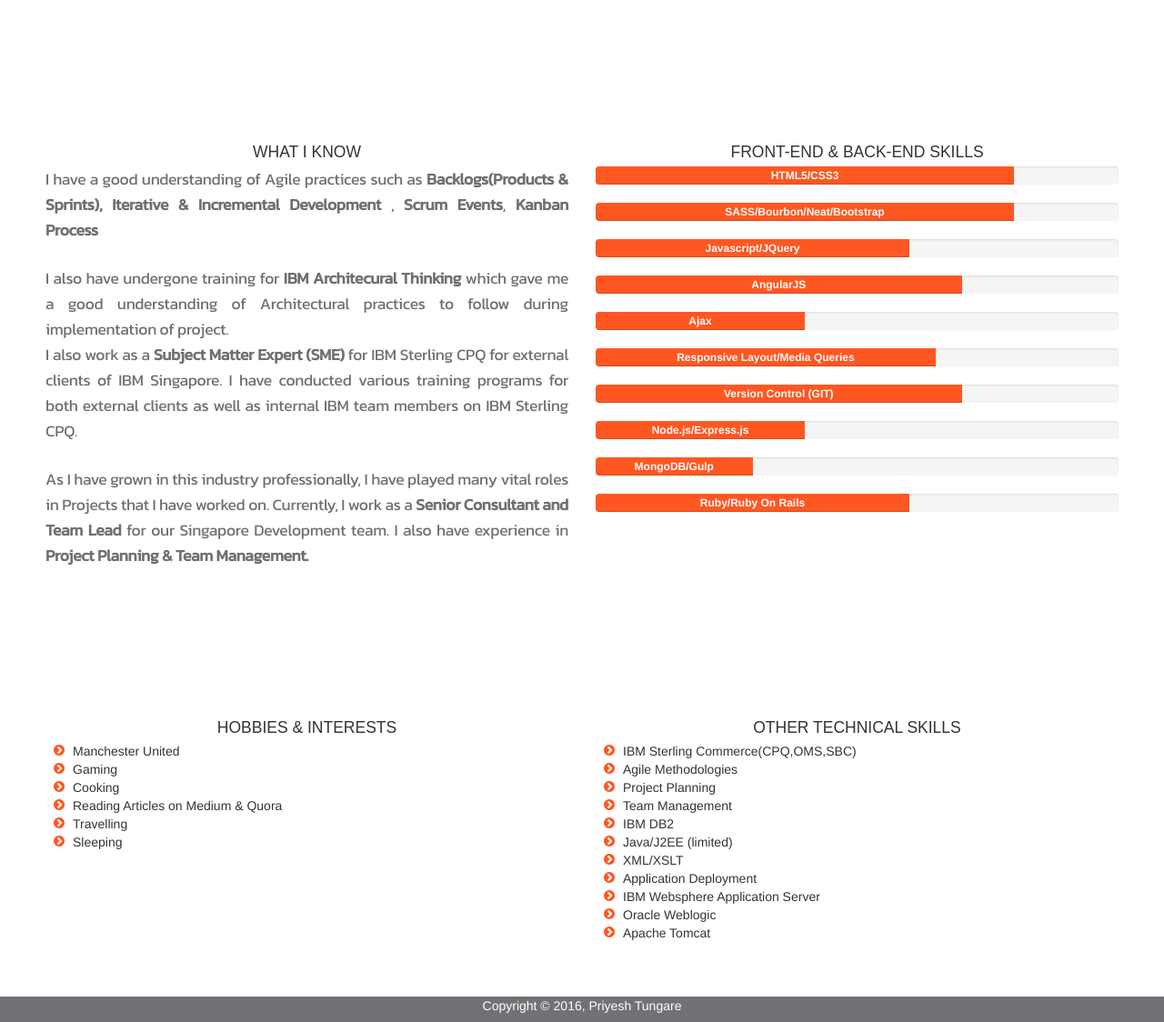
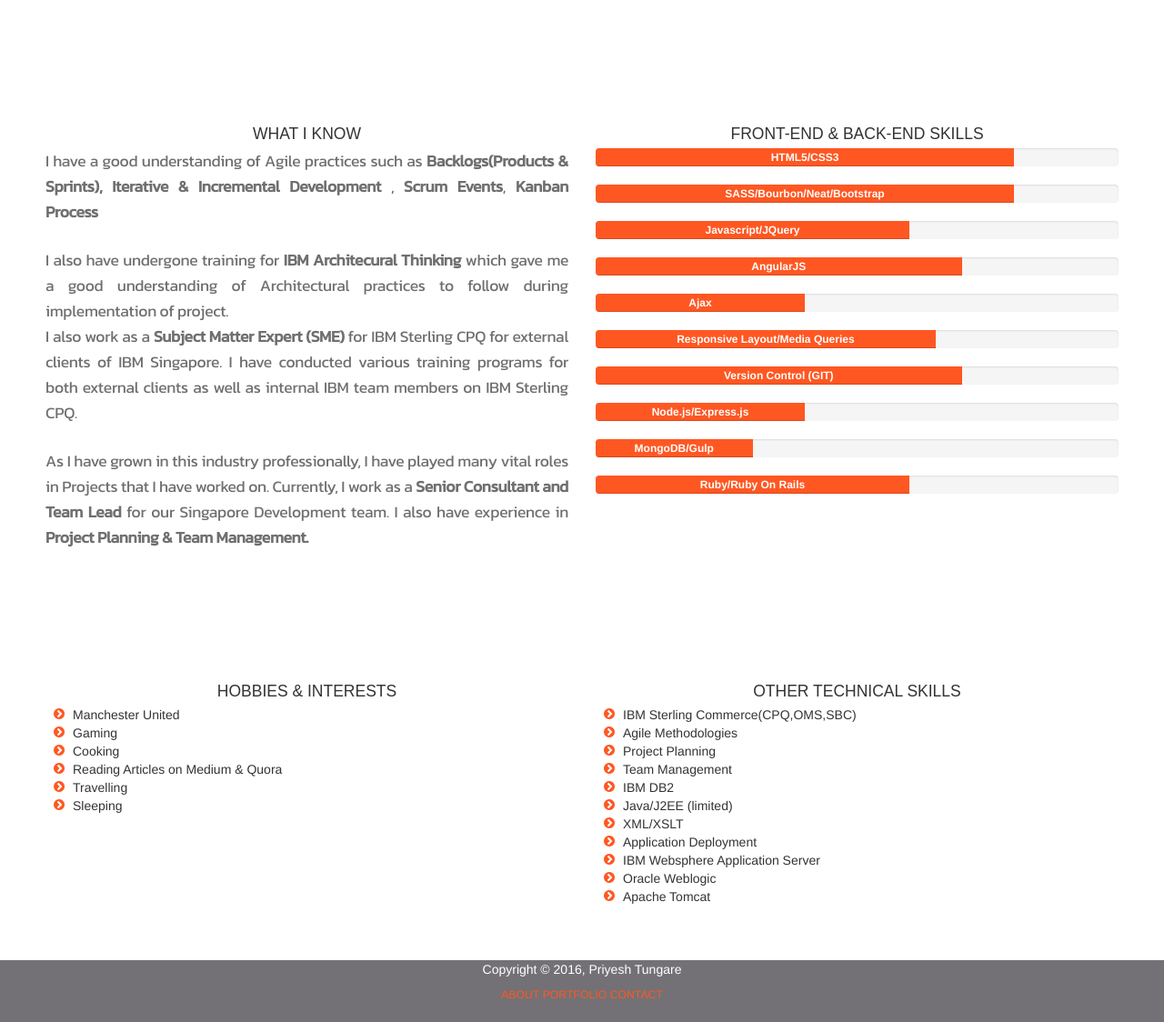
Before and after one commit to PriyeshT/priyesht.github.io, a plain HTML site: page index.html in a window 1280 px wide. Shown: the part 952-2076 px from the top of the page at 91% size. Drawn offline with nearby package versions, Linux system fonts and the light colour scheme; a web font is replaced by a local one.

Commit message:
display issue fix

```diff
--- a/scss/views/_index.scss
+++ b/scss/views/_index.scss
@@ -13,7 +13,7 @@
   }
 
   .wrap {
-    min-height: calc(100vh - 117px);
+    min-height: calc(100vh - 175px);
   }
 
   header{
@@ -96,14 +96,14 @@ img.me {
 
   .capabilities {
     background: $white;
-    padding: 60px 50px 50px;
+    padding: 40px 50px 50px;
     @extend %p-justify;
 
   }
 
   .funfacts {
     background: $white;
-    padding: 60px 50px 50px;
+    padding: 40px 50px 50px;
   }
 
   .facts>li {
```
Also changed, not shown: css/main.css.
